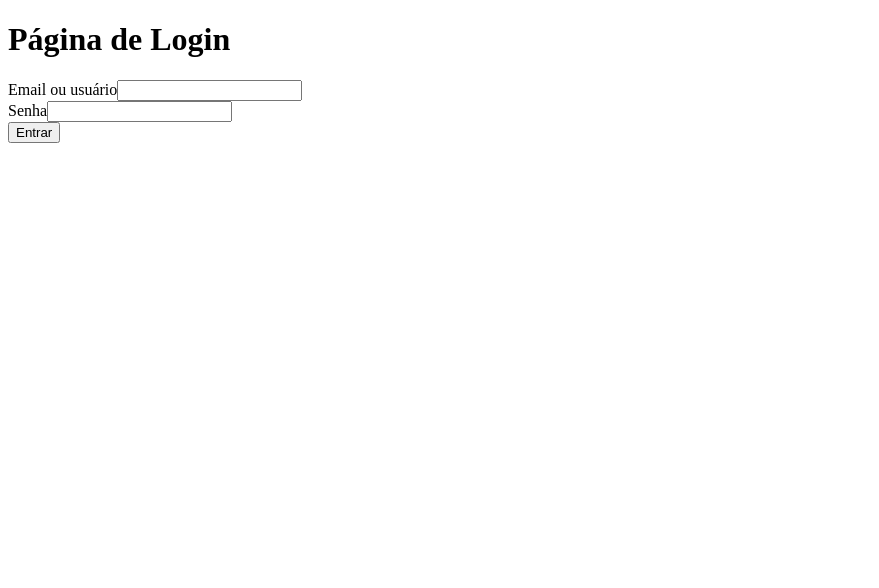
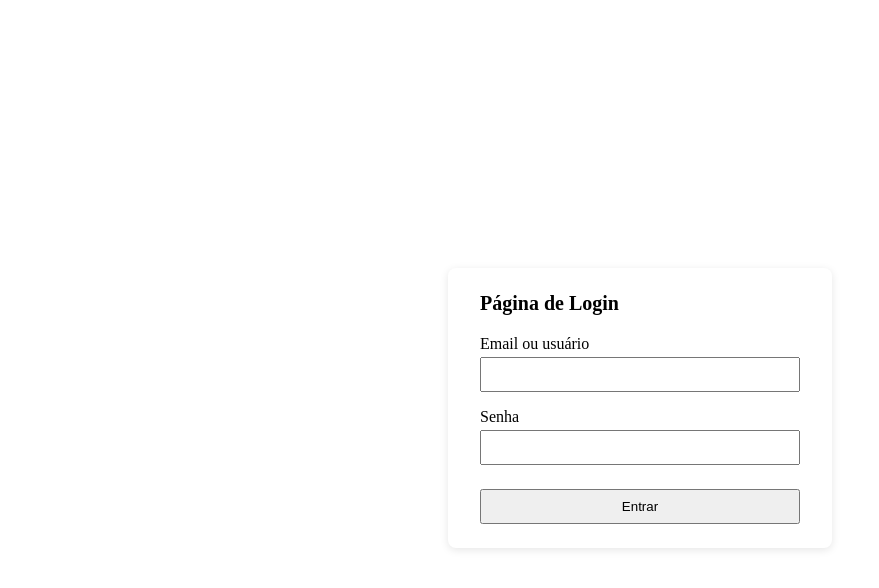
Before and after one commit to patrick9as/test-sps, a React (Vite) app in the folder frontend/: page /login in a window 1280 px wide. Shown: the top 588 px of the page, without its empty margins (0-879 px from the left). Built offline with nearby package versions, Linux system fonts and the light colour scheme.

Commit message:
Implementa componente de card e aplica centralização no login

```diff
--- /dev/null
+++ b/frontend/src/components/Card.jsx
@@ -0,0 +1,26 @@
+import React from "react";
+
+function Card({ children, title, ...rest }) {
+  return (
+    <div
+      style={{
+        padding: "1.5rem 2rem",
+        borderRadius: "8px",
+        boxShadow: "0 2px 8px rgba(0,0,0,0.1)",
+        backgroundColor: "#fff",
+        minWidth: "320px",
+        maxWidth: "100%",
+      }}
+      {...rest}
+    >
+      {title && (
+        <h2 style={{ marginTop: 0, marginBottom: "1.25rem", fontSize: "1.25rem" }}>
+          {title}
+        </h2>
+      )}
+      {children}
+    </div>
+  );
+}
+
+export default Card;
--- a/frontend/src/pages/SignIn.jsx
+++ b/frontend/src/pages/SignIn.jsx
@@ -1,6 +1,21 @@
 import React, { useState } from "react";
 import { useNavigate, Navigate } from "react-router-dom";
 import { useAuth } from "../contexts/AuthContext";
+import Card from "../components/Card";
+
+const centerStyle = {
+  minHeight: "100vh",
+  display: "flex",
+  alignItems: "center",
+  justifyContent: "center",
+  padding: "1rem",
+  boxSizing: "border-box",
+};
+
+const formGroupStyle = { marginBottom: "1rem" };
+const labelStyle = { display: "block", marginBottom: "0.25rem" };
+const inputStyle = { width: "100%", padding: "0.5rem", boxSizing: "border-box" };
+const buttonStyle = { width: "100%", padding: "0.5rem 1rem", marginTop: "0.5rem" };
 
 function SignIn() {
   const navigate = useNavigate();
@@ -19,31 +34,40 @@ function SignIn() {
   };
 
   return (
-    <div>
-      <h1>Página de Login</h1>
+    <div style={centerStyle}>
+      <Card title="Página de Login">
         <form onSubmit={handleSubmit}>
-        <div>
-          <label htmlFor="email">Email ou usuário</label>
+          <div style={formGroupStyle}>
+            <label htmlFor="email" style={labelStyle}>
+              Email ou usuário
+            </label>
             <input
               id="email"
               type="text"
               value={email}
               onChange={(e) => setEmail(e.target.value)}
               autoComplete="username"
+              style={inputStyle}
             />
           </div>
-        <div>
-          <label htmlFor="password">Senha</label>
+          <div style={formGroupStyle}>
+            <label htmlFor="password" style={labelStyle}>
+              Senha
+            </label>
             <input
               id="password"
               type="password"
               value={password}
               onChange={(e) => setPassword(e.target.value)}
               autoComplete="current-password"
+              style={inputStyle}
             />
           </div>
-        <button type="submit">Entrar</button>
+          <button type="submit" style={buttonStyle}>
+            Entrar
+          </button>
         </form>
+      </Card>
     </div>
   );
 }
```
Lines whose indentation alone changed are shown as unchanged.
